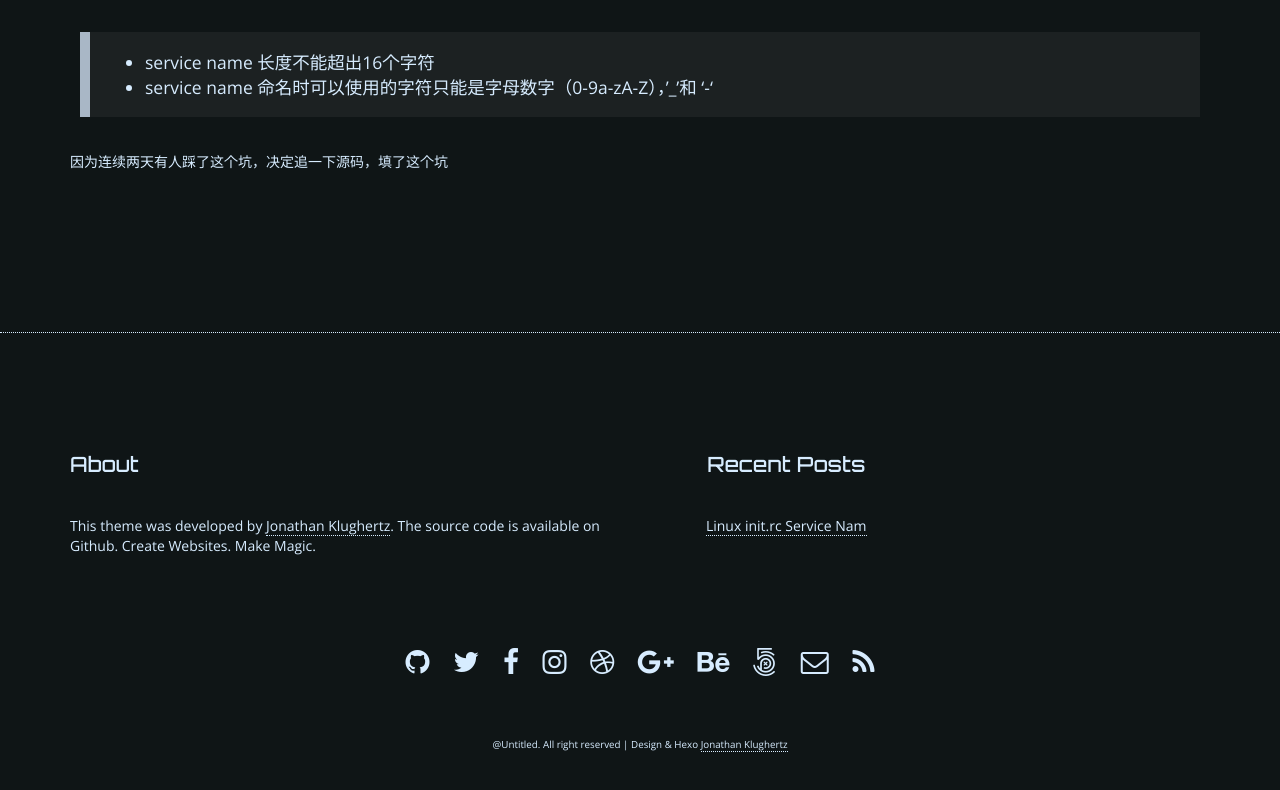
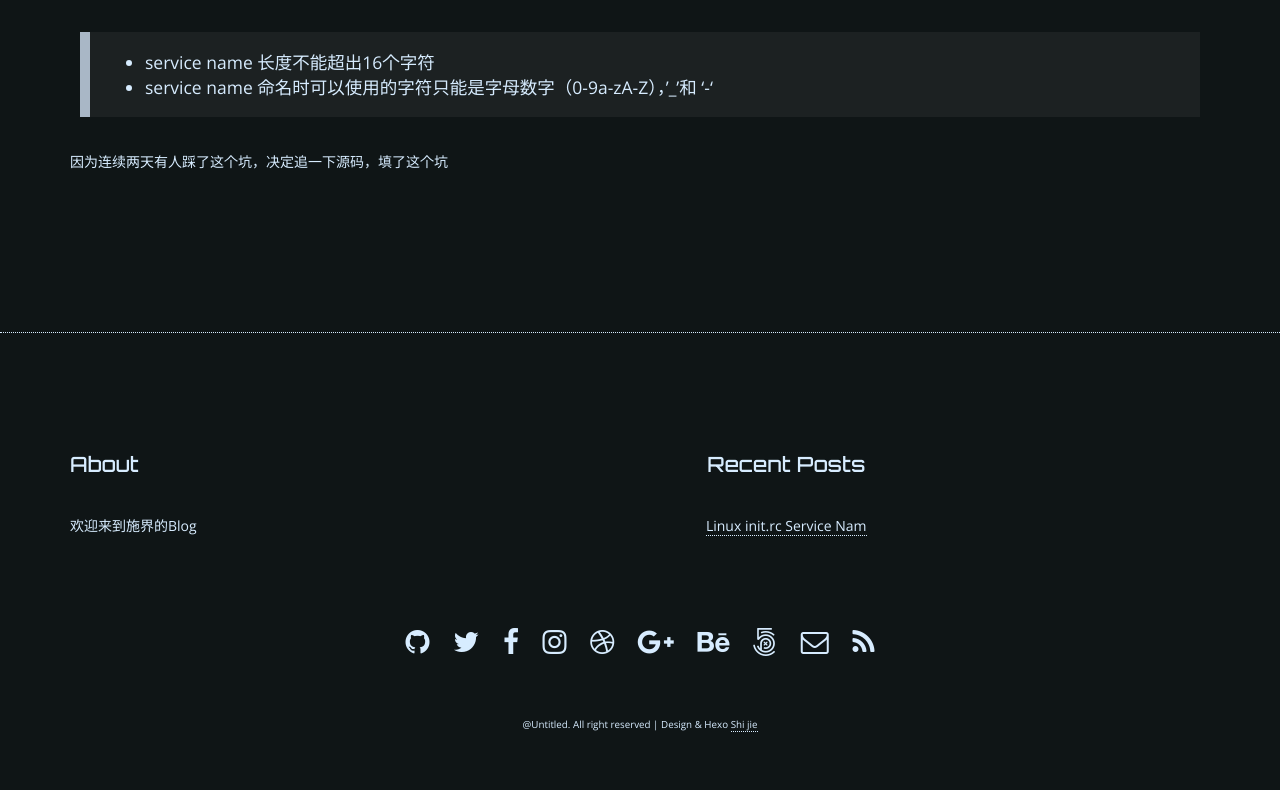
Before and after one commit to shijie93/shijie93.github.io, a plain HTML site: page 2017/06/04/Linux init.rc Service Name 过长导致服务不可用的问题/index.html in a window 1280 px wide. Shown: the part 2412-3202 px from the top of the page. Drawn offline with nearby package versions, Linux system fonts and the light colour scheme.

Commit message:
Site updated: 2017-06-06 14:47:34

```diff
--- a/2017/06/04/Linux init.rc Service Name 过长导致服务不可用的问题/index.html
+++ b/2017/06/04/Linux init.rc Service Name 过长导致服务不可用的问题/index.html
@@ -214,7 +214,7 @@
             <div class="col-xs-12 col-sm-12 col-md-6 col-lg-6 footer-about">
                 <h2>About</h2>
                 <p>
-                    This theme was developed by <a href="https://github.com/klugjo">Jonathan Klughertz</a>. The source code is available on Github. Create Websites. Make Magic.
+                    欢迎来到施界的Blog
                 </p>
             </div>
 
@@ -332,7 +332,7 @@
         <div class="row">
             <div class="col-xs-12 col-sm-12 col-md-12 col-lg-12">
                 <div class="footer-copyright">
-                    @Untitled. All right reserved | Design & Hexo <a href="http://www.codeblocq.com/">Jonathan Klughertz</a>
+                    @Untitled. All right reserved | Design & Hexo <a href="http://www.baidu.com/">Shi jie</a>
                 </div>
             </div>
         </div>
```
Also changed, not shown: archives/2017/06/index.html (+2 -2 lines), archives/2017/index.html (+2 -2 lines), archives/index.html (+2 -2 lines), index.html (+2 -2 lines).
